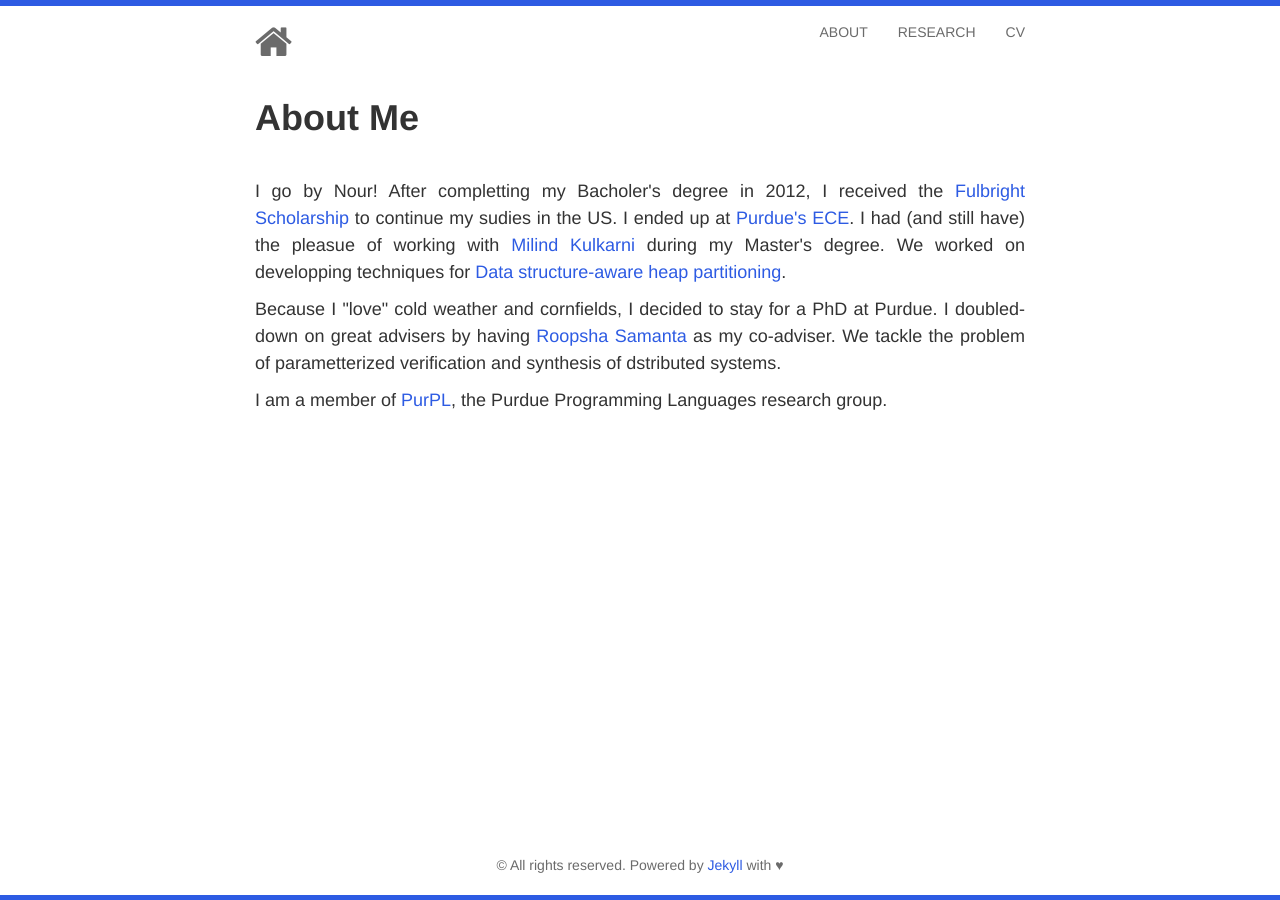
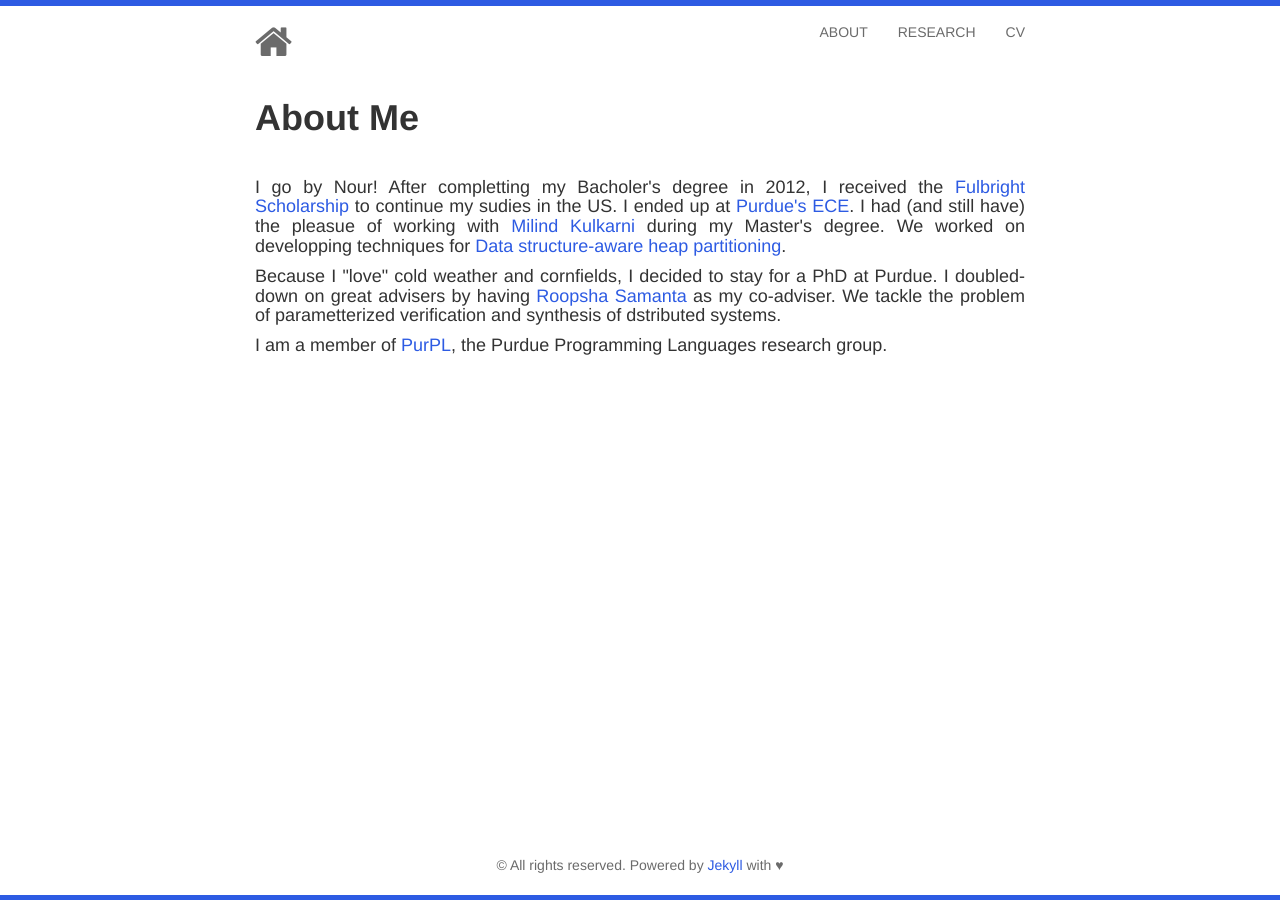
Before and after one commit to nourj9/nourj9.github.com, a Jekyll site: the page built from about/index.html, in a window 1280 px wide. Built offline with Jekyll 4.4.1, drawn with Linux system fonts in a browser that asks for light colours; nearby versions of some CDN libraries.

Commit message:
change style again!

```diff
--- a/about/index.html
+++ b/about/index.html
@@ -14,17 +14,17 @@ p.big {
 			&nbsp;&nbsp;
 			<h4>
 
-				<p align="justify" class="big">
+				<p align="justify">
 				I go by Nour! After completting my Bacholer's degree in 2012, I received the <a href="https://us.fulbrightonline.org">Fulbright Scholarship</a> to continue my sudies in the US. I ended up at <a href="https://engineering.purdue.edu/ECE">Purdue's ECE</a>. I had (and still have) the pleasue of working with <a href="https://engineering.purdue.edu/~milind">Milind Kulkarni</a> during my Master's degree. We worked on developping techniques for <a href="https://dl.acm.org/citation.cfm?doid=3033019.3033030">Data structure-aware heap partitioning</a>.
 
 
 
-				<p align="justify" class="big">
+				<p align="justify">
 				Because I "love" cold weather and cornfields, I decided to stay for a PhD at Purdue.
 				I doubled-down on great advisers by having <a href="https://www.cs.purdue.edu/homes/roopsha/">Roopsha Samanta</a> as my co-adviser. We tackle the problem of parametterized verification and synthesis of dstributed systems.
 				</p>
 
-				<p align="justify" class="big">
+				<p align="justify">
 				I am a member of <a href="https://purduepl.github.io">PurPL</a>, the Purdue Programming Languages research group.
 				</p>
 
--- a/research/index.html
+++ b/research/index.html
@@ -9,7 +9,7 @@ title: Research
 			<h1><strong>Research</strong></h1>
 			<div class="panel panel-default">
 				<p align="left">
-				<h5><strong>DiCoVer[i]</strong></h5>
+				<h5><strong>Discover[i]</strong></h5>
 				<a href="{{site.url }}/static/slides/PLSummit.pptx">slides</a>
 				</p>
 				<p align="justify">
```
